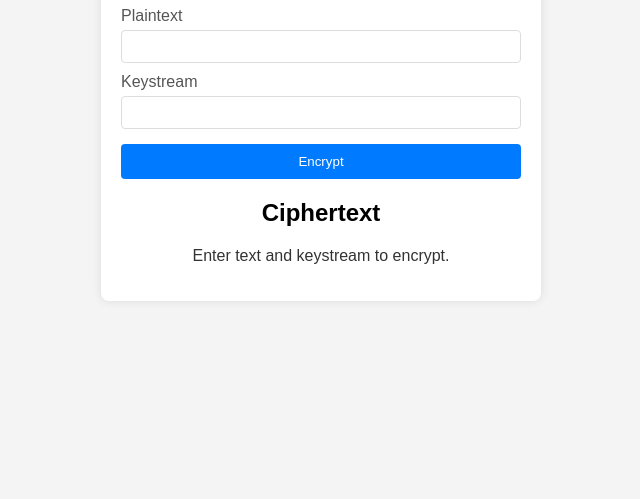
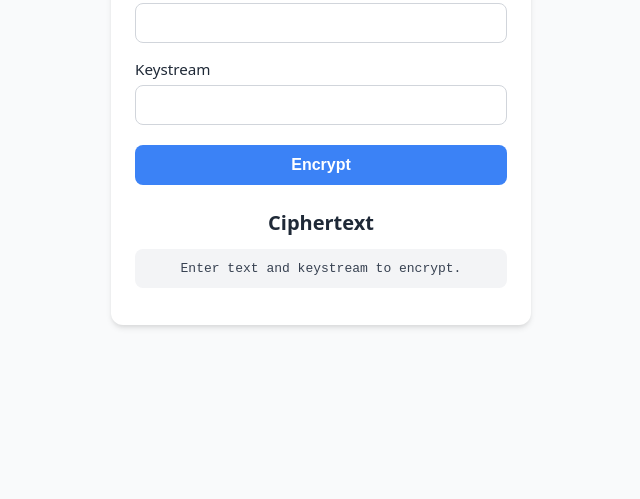
Before and after one commit to Lokesh-Gopinath/Vigenere-Cipher, a plain HTML site: page index.html in a window 1280 px wide. Shown: the part 301-800 px from the top of the page, without its empty margins (319-959 px from the left). Drawn offline with Linux system fonts and the light colour scheme.

Commit message:
Refactor CSS with variables and improved styles

```diff
--- a/styles.css
+++ b/styles.css
@@ -1,24 +1,50 @@
+:root {
+    --bg-color: #f9fafb;
+    --card-bg: #ffffff;
+    --text-color: #1f2937;
+    --input-border: #d1d5db;
+    --button-bg: #3b82f6;
+    --button-hover: #2563eb;
+    --shadow: 0 4px 6px -1px rgba(0, 0, 0, 0.1), 0 2px 4px -1px rgba(0, 0, 0, 0.06);
+}
+
+* {
+    box-sizing: border-box;
+}
+
 body {
-    font-family: Arial, sans-serif;
-    background-color: #f4f4f4;
+    font-family: system-ui, -apple-system, sans-serif;
+    background-color: var(--bg-color);
     display: flex;
     justify-content: center;
     align-items: center;
-    height: 100vh;
+    min-height: 100vh;
     margin: 0;
+    padding: 16px;
+    color: var(--text-color);
 }
 
 .container {
-    background: white;
-    padding: 20px;
-    border-radius: 8px;
-    box-shadow: 0 0 10px rgba(0, 0, 0, 0.1);
-    width: 400px;
+    background: var(--card-bg);
+    padding: 24px;
+    border-radius: 12px;
+    box-shadow: var(--shadow);
+    width: 100%;
+    max-width: 420px;
 }
 
 h1 {
     text-align: center;
-    color: #333;
+    margin-top: 0;
+    margin-bottom: 24px;
+    font-size: 1.8rem;
+    font-weight: 600;
+}
+
+h2 {
+    font-size: 1.25rem;
+    margin: 20px 0 12px;
+    text-align: center;
 }
 
 form {
@@ -27,37 +53,53 @@ form {
 }
 
 label {
-    margin-top: 10px;
-    color: #555;
+    margin-top: 16px;
+    font-weight: 500;
+    font-size: 0.95rem;
 }
 
 input {
-    padding: 8px;
-    margin-top: 5px;
-    border: 1px solid #ddd;
-    border-radius: 4px;
+    padding: 10px 12px;
+    margin-top: 6px;
+    border: 1px solid var(--input-border);
+    border-radius: 8px;
+    font-size: 1rem;
+    transition: border-color 0.2s;
+}
+
+input:focus {
+    outline: none;
+    border-color: var(--button-bg);
 }
 
 button {
-    margin-top: 15px;
-    padding: 10px;
-    background-color: #007BFF;
+    margin-top: 20px;
+    padding: 11px;
+    background-color: var(--button-bg);
     color: white;
     border: none;
-    border-radius: 4px;
+    border-radius: 8px;
     cursor: pointer;
+    font-size: 1rem;
+    font-weight: 600;
+    transition: background-color 0.2s;
 }
 
 button:hover {
-    background-color: #0056b3;
+    background-color: var(--button-hover);
 }
 
 #result {
-    margin-top: 20px;
+    margin-top: 24px;
     text-align: center;
 }
 
 #ciphertext {
-    word-wrap: break-word;
-    color: #333;
+    word-break: break-all;
+    padding: 12px;
+    background-color: #f3f4f6;
+    border-radius: 8px;
+    font-family: monospace;
+    min-height: 1.5em;
+    color: #374151;
 }
```
